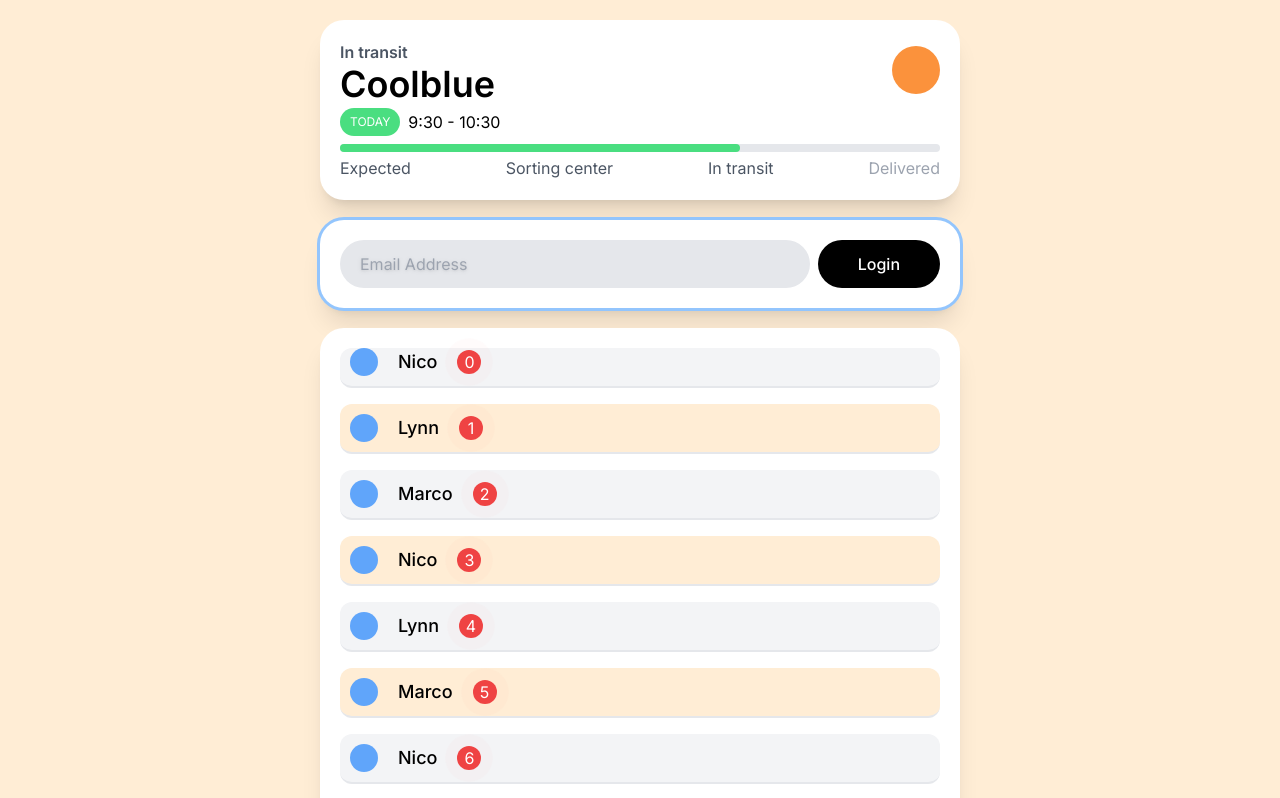
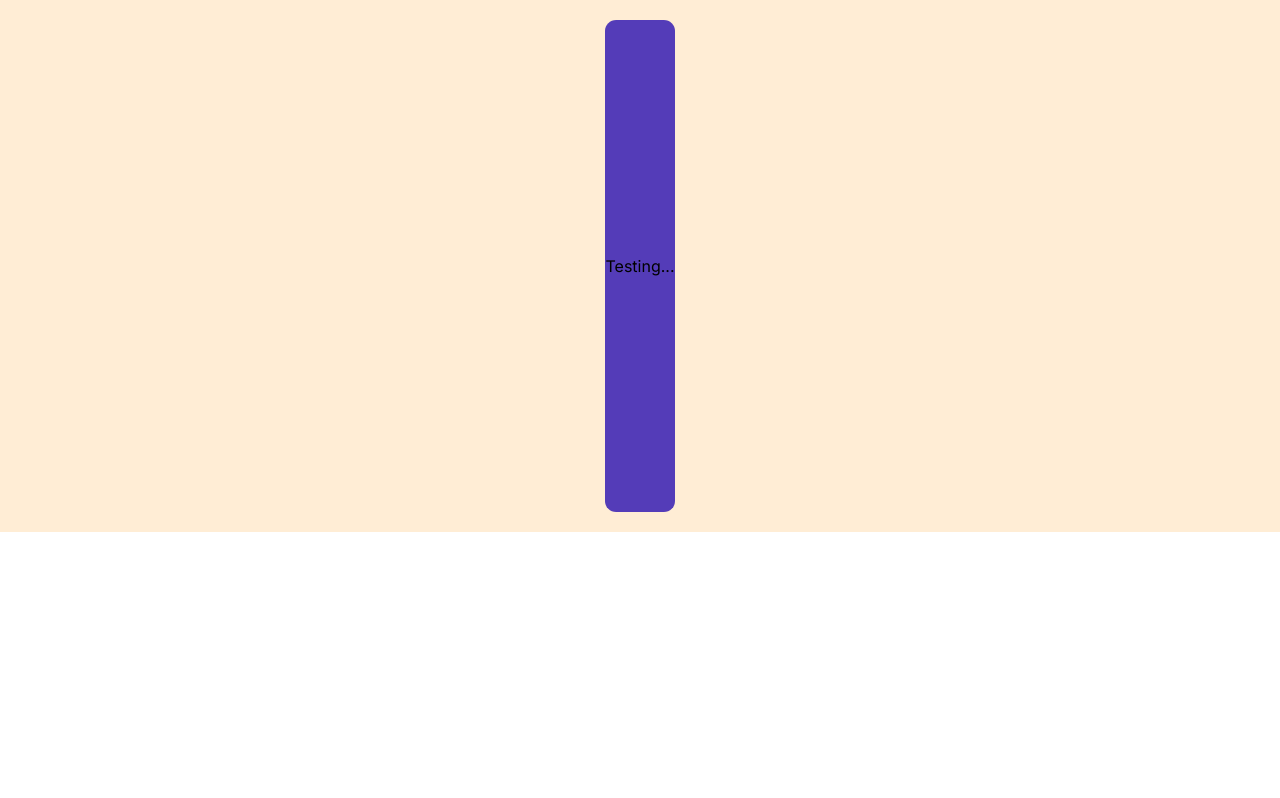
Before and after one commit to jasongoose/carrot-market-reloaded, a Next.js app: page /tailwind in a window 1280 px wide. Shown: the top 798 px of the page. Built offline with nearby package versions, Linux system fonts and the light colour scheme.

Commit message:
jit compiler 학습 + arbitrary value 적용

```diff
--- a/app/tailwind/page.tsx
+++ b/app/tailwind/page.tsx
@@ -5,7 +5,7 @@
 export default function Page() {
   return (
     <main className="flex flex-col items-center justify-center gap-5 bg-gray-100 p-5 sm:bg-red-100 md:bg-green-100 lg:bg-cyan-100 xl:bg-orange-100 dark:bg-gray-700">
-      <Card />
+      {/* <Card />
       <SearchInput />
       <List
         personList={[
@@ -20,7 +20,10 @@
           "Marco",
           "",
         ]}
-      />
+      /> */}
+      <button className="h-[492.4px] rounded-[11.11px] bg-[#543cb8]">
+        Testing...
+      </button>
     </main>
   );
 }
```
